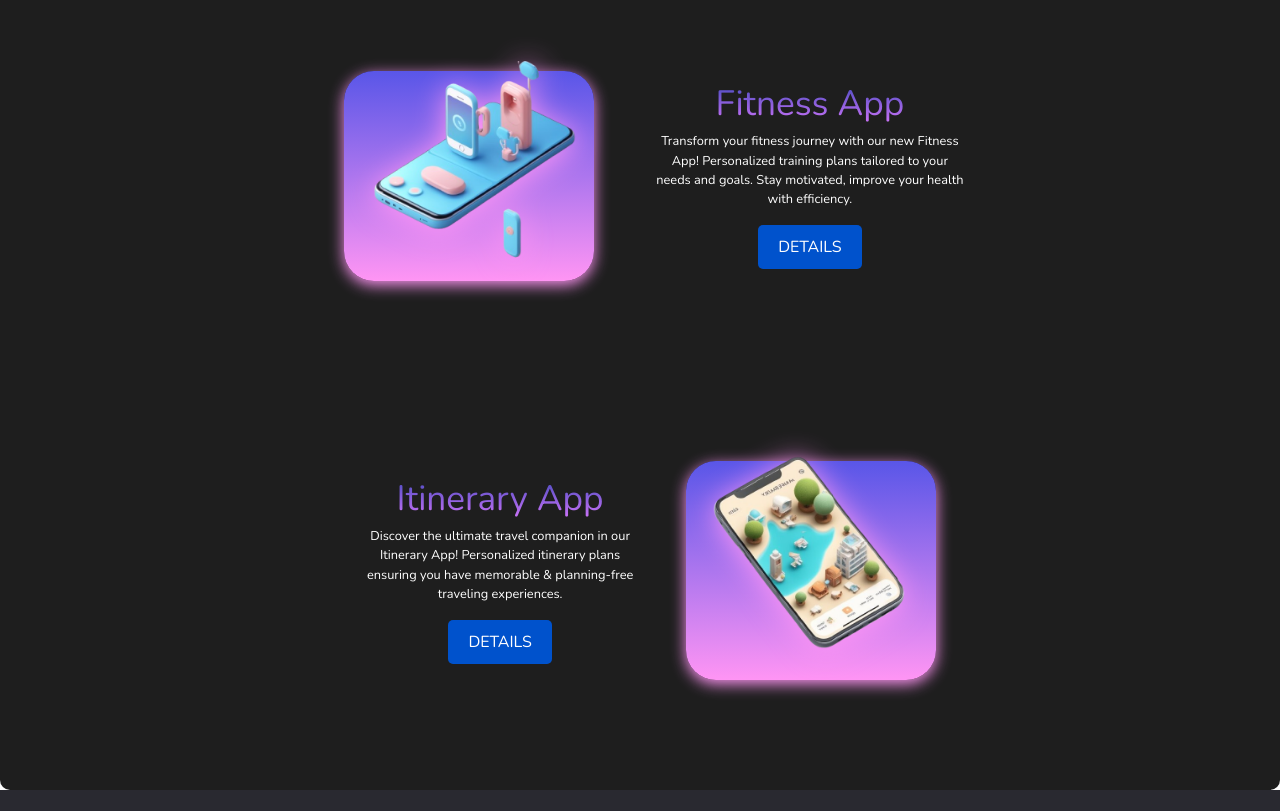
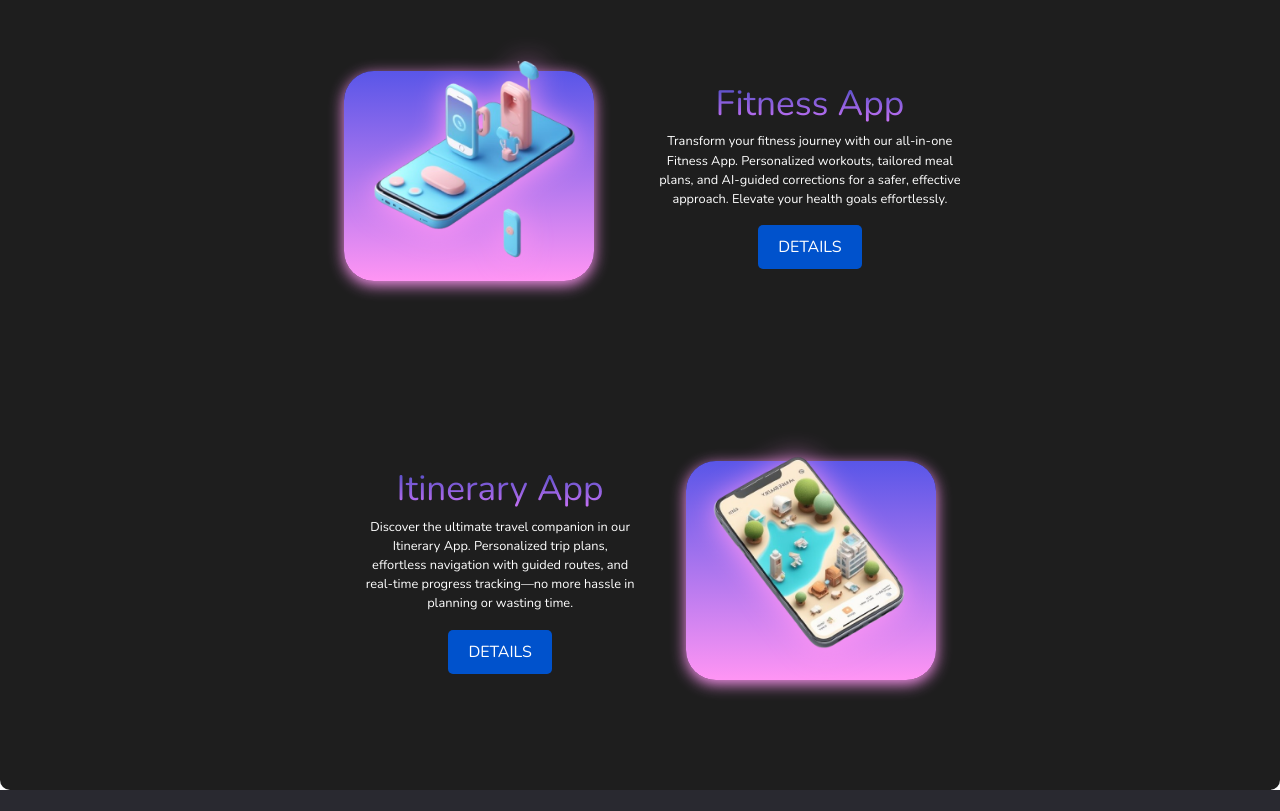
Before and after one commit to ahmeda110/NextRipple-Website, a React (Create React App) app: page /products in a window 1280 px wide. Shown: the part 560-1371 px from the top of the page. Built offline with nearby package versions, Linux system fonts and the light colour scheme; a web font is replaced by a local one.

Commit message:
Update Products.js

```diff
--- a/src/pages/Products.js
+++ b/src/pages/Products.js
@@ -8,12 +8,12 @@ function Products() {
   const products = [
     {
       title: 'Fitness App',
-      description: 'Transform your fitness journey with our new Fitness App! Personalized training plans tailored to your needs and goals. Stay motivated, improve your health with efficiency.',
+      description: 'Transform your fitness journey with our all-in-one Fitness App. Personalized workouts, tailored meal plans, and AI-guided corrections for a safer, effective approach. Elevate your health goals effortlessly.',
       image: fitness,
     },
     {
       title: 'Itinerary App',
-      description: 'Discover the ultimate travel companion in our Itinerary App! Personalized itinerary plans ensuring you have memorable & planning-free traveling experiences.',
+      description: 'Discover the ultimate travel companion in our Itinerary App. Personalized trip plans, effortless navigation with guided routes, and real-time progress tracking—no more hassle in planning or wasting time.',
       image: itinerary,
     }
   ];
```
